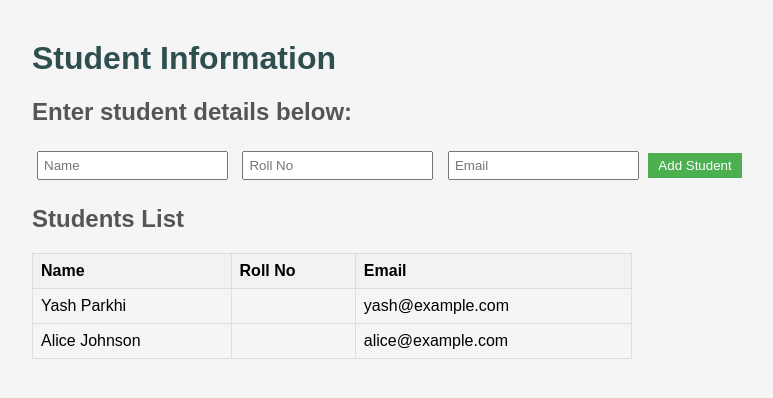
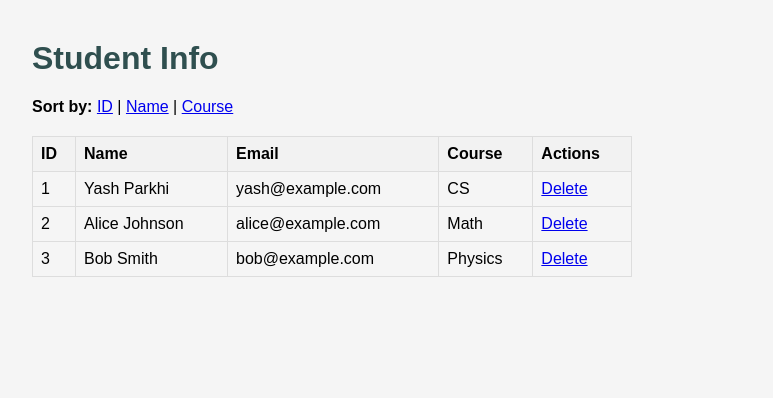
Before and after one commit to 127yap101/student-app, a Flask app: page /?sort=id in a window 1280 px wide. Shown: the top 398 px of the page, without its empty margins (8-781 px from the left). Run offline with Flask 3, Linux system fonts and the light colour scheme.

Commit message:
Add delete and sort functionality for students

```diff
--- a/app.py
+++ b/app.py
@@ -1,38 +1,31 @@
 from flask import Flask, render_template, request, redirect, url_for
 import json
-import os
 
 app = Flask(__name__)
+
 DATA_FILE = "data.json"
 
-# Initialize JSON file
-if not os.path.exists(DATA_FILE):
+def load_students():
+    with open(DATA_FILE, "r") as f:
+        return json.load(f)
+
+def save_students(students):
     with open(DATA_FILE, "w") as f:
-        json.dump([], f)
+        json.dump(students, f, indent=4)
 
-@app.route("/", methods=["GET", "POST"])
+@app.route("/")
 def index():
-    if request.method == "POST":
-        name = request.form.get("name")
-        roll = request.form.get("roll")
-        email = request.form.get("email")
-        student = {"name": name, "roll": roll, "email": email}
+    sort_by = request.args.get("sort", "id")
+    students = load_students()
+    students = sorted(students, key=lambda x: x.get(sort_by, ""))
+    return render_template("index.html", students=students)
 
-        # Read existing data
-        with open(DATA_FILE, "r") as f:
-            data = json.load(f)
-        data.append(student)
-
-        # Write updated data
-        with open(DATA_FILE, "w") as f:
-            json.dump(data, f)
-
-        return redirect(url_for("index"))
-
-    # GET request → display students
-    with open(DATA_FILE, "r") as f:
-        students = json.load(f)
-    return render_template("index.html", students=students)
+@app.route("/delete/<int:student_id>")
+def delete_student(student_id):
+    students = load_students()
+    students = [s for s in students if s["id"] != student_id]
+    save_students(students)
+    return redirect(url_for("index"))
 
 if __name__ == "__main__":
     app.run(host="0.0.0.0", port=5000, debug=True)
--- a/data.json
+++ b/data.json
@@ -1,14 +1,5 @@
 [
-    {
-        "id": 1,
-        "name": "Yash Parkhi",
-        "email": "yash@example.com",
-        "course": "Computer Science"
-    },
-    {
-        "id": 2,
-        "name": "Alice Johnson",
-        "email": "alice@example.com",
-        "course": "Mathematics"
-    }
+    {"id": 1, "name": "Yash Parkhi", "email": "yash@example.com", "course": "CS"},
+    {"id": 2, "name": "Alice Johnson", "email": "alice@example.com", "course": "Math"},
+    {"id": 3, "name": "Bob Smith", "email": "bob@example.com", "course": "Physics"}
 ]
--- a/templates/index.html
+++ b/templates/index.html
@@ -1,32 +1,32 @@
 <!DOCTYPE html>
 <html>
 <head>
-    <title>Student Info Portal</title>
+    <title>Student Info</title>
     <link rel="stylesheet" href="{{ url_for('static', filename='style.css') }}">
 </head>
 <body>
-    <h1>Student Information</h1>
-    <h2>Enter student details below:</h2>
-
-    <form method="POST">
-        <input type="text" name="name" placeholder="Name" required>
-        <input type="text" name="roll" placeholder="Roll No" required>
-        <input type="email" name="email" placeholder="Email" required>
-        <button type="submit">Add Student</button>
-    </form>
-
-    <h2>Students List</h2>
-    <table>
+    <h1>Student Info</h1>
+    <div>
+        <strong>Sort by:</strong>
+        <a href="/?sort=id">ID</a> |
+        <a href="/?sort=name">Name</a> |
+        <a href="/?sort=course">Course</a>
+    </div>
+    <table border="1" cellpadding="5" cellspacing="0">
         <tr>
+            <th>ID</th>
             <th>Name</th>
-            <th>Roll No</th>
             <th>Email</th>
+            <th>Course</th>
+            <th>Actions</th>
         </tr>
         {% for student in students %}
         <tr>
+            <td>{{ student.id }}</td>
             <td>{{ student.name }}</td>
-            <td>{{ student.roll }}</td>
             <td>{{ student.email }}</td>
+            <td>{{ student.course }}</td>
+            <td><a href="/delete/{{ student.id }}">Delete</a></td>
         </tr>
         {% endfor %}
     </table>
```
